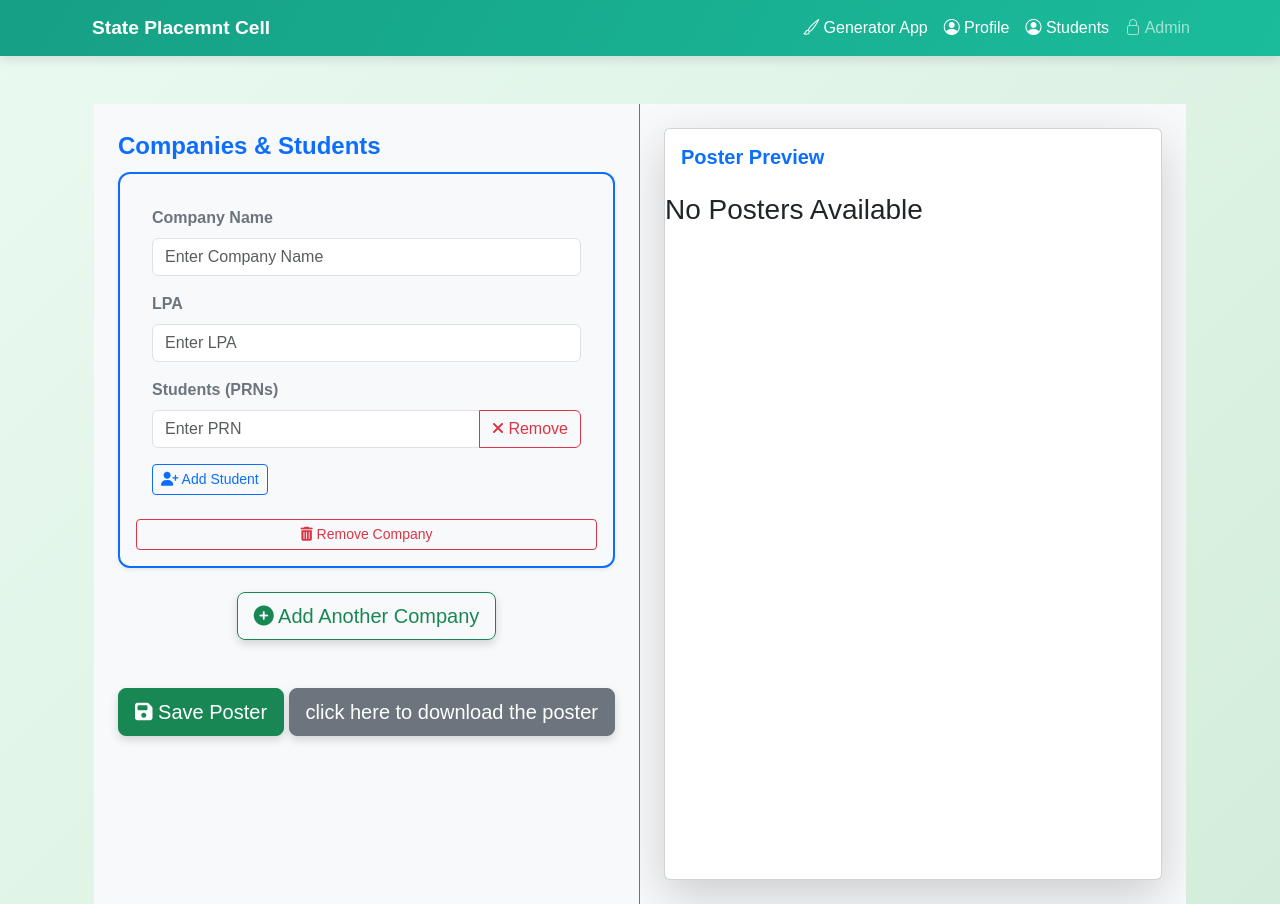
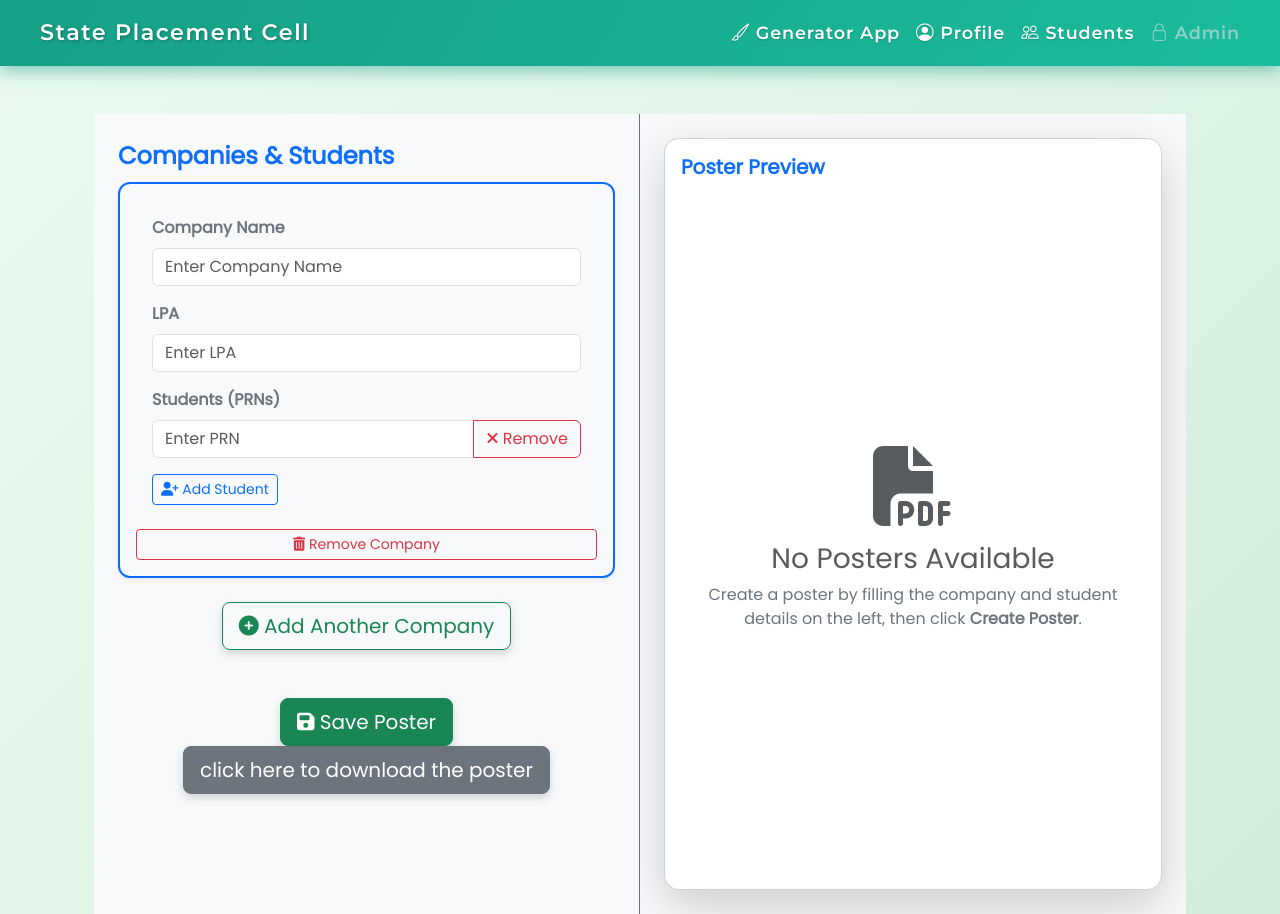
Before and after one commit to coderMohamedAnfas/PlacementPoster, a Django app: page /save/ in a window 1280 px wide. Run offline with Django 4.2, Linux system fonts and the light colour scheme; parts of the project's set-up code (start-up, migrations or seed data) failed here and were passed over; some libraries are stand-ins or nearby versions.

Commit message:
nav bar changed

```diff
--- a/myapp/templates/index.html
+++ b/myapp/templates/index.html
@@ -106,10 +106,15 @@
                         frameborder="0">
                 </iframe>
                 {% else %}
-                 <h3> No Posters Available</h3>
+                <div class="d-flex flex-column justify-content-center align-items-center flex-grow-1 text-center p-4">
+                    <i class="fas fa-file-pdf fa-5x text-muted mb-3"></i>
+                    <h3 class="text-muted">No Posters Available</h3>
+                    <p class="text-secondary">Create a poster by filling the company and student details on the left, then click <strong>Create Poster</strong>.</p>
+                </div>
+                {% endif %}
             </div>
         </div>
-    {% endif %}
+
     </div>
 </div>
 {% endif %}
--- a/myapp/templates/page.html
+++ b/myapp/templates/page.html
@@ -2,24 +2,29 @@
 <html lang="en">
 
 <head>
-    <meta charset="UTF-8">
-    <meta name="viewport" content="width=device-width, initial-scale=1.0">
+    <meta charset="UTF-8" />
+    <meta name="viewport" content="width=device-width, initial-scale=1" />
     <title>User Dashboard</title>
-    <link href="https://cdn.jsdelivr.net/npm/bootstrap@5.3.0-alpha3/dist/css/bootstrap.min.css" rel="stylesheet">
-    <link href="https://cdn.jsdelivr.net/npm/bootstrap-icons/font/bootstrap-icons.css" rel="stylesheet">
+    <link href="https://cdn.jsdelivr.net/npm/bootstrap@5.3.0-alpha3/dist/css/bootstrap.min.css" rel="stylesheet" />
+    <link href="https://cdn.jsdelivr.net/npm/bootstrap-icons/font/bootstrap-icons.css" rel="stylesheet" />
     <script src="https://kit.fontawesome.com/a076d05399.js" crossorigin="anonymous"></script>
 
     <!-- 🌿 Cropper.js CSS -->
-    <link rel="stylesheet" href="https://cdnjs.cloudflare.com/ajax/libs/cropperjs/1.5.12/cropper.min.css">
+    <link rel="stylesheet" href="https://cdnjs.cloudflare.com/ajax/libs/cropperjs/1.5.12/cropper.min.css" />
     <script src="https://cdnjs.cloudflare.com/ajax/libs/cropperjs/1.5.12/cropper.min.js"></script>
+
+    <!-- Google Fonts: Poppins + Montserrat for headings -->
+    <link href="https://fonts.googleapis.com/css2?family=Montserrat:wght@600&family=Poppins&display=swap" rel="stylesheet" />
 
     <style>
         /* 🌿 Smooth Sliding Page Transition */
         body {
             background: linear-gradient(135deg, #eafaf1, #d4edda);
             font-family: 'Poppins', sans-serif;
-            color: #333;
+            color: #2c3e50;
             animation: slideIn 0.5s ease-in-out;
+            min-height: 100vh;
+            margin: 0;
         }
 
         @keyframes slideIn {
@@ -27,6 +32,7 @@
                 opacity: 0;
                 transform: translateY(10px);
             }
+
             to {
                 opacity: 1;
                 transform: translateY(0);
@@ -36,45 +42,56 @@
         /* 🌿 Navbar Styling */
         .navbar {
             background: linear-gradient(120deg, #16a085, #1abc9c);
-            padding: 8px 15px;
-            box-shadow: 0 4px 10px rgba(0, 0, 0, 0.1);
+            padding: 10px 20px;
+            box-shadow: 0 5px 15px rgba(22, 160, 133, 0.5);
+            font-family: 'Montserrat', sans-serif;
         }
 
         /* 🌿 Left-aligned College Name */
         .navbar-brand {
-            font-size: 1.2rem;
-            font-weight: bold;
+            font-size: 1.4rem;
+            font-weight: 700;
             color: white !important;
-            margin-left: 10px;
+            margin-left: 0;
+            padding-left: 0.5rem;
+            letter-spacing: 1.5px;
+            text-shadow: 1px 1px 3px rgba(0, 0, 0, 0.3);
         }
 
         /* 🌿 Navbar Links */
         .nav-link {
-            font-size: 1rem;
-            font-weight: 500;
+            font-size: 1.1rem;
+            font-weight: 600;
             color: white !important;
-            padding: 8px 14px;
-            border-radius: 10px;
-            transition: transform 0.3s ease-in-out, background 0.3s;
+            padding: 10px 18px;
+            border-radius: 12px;
+            transition: transform 0.3s ease-in-out, background 0.3s, box-shadow 0.3s;
+            letter-spacing: 0.05em;
+            text-shadow: 0 1px 2px rgba(0, 0, 0, 0.2);
         }
 
         .nav-link:hover {
-            background: rgba(255, 255, 255, 0.2);
+            background: rgba(255, 255, 255, 0.25);
             transform: translateX(5px);
+            box-shadow: 0 8px 15px rgba(26, 188, 156, 0.4);
+            color: #fff !important;
         }
 
         /* 🌿 Active Page Highlight */
         .nav-item .active {
-            background: rgba(255, 255, 255, 0.2);
-            font-weight: bold;
-            border-radius: 12px;
-            box-shadow: 0 4px 8px rgba(255, 255, 255, 0.2);
+            background: rgba(255, 255, 255, 0.3);
+            font-weight: 700;
+            border-radius: 14px;
+            box-shadow: 0 6px 12px rgba(255, 255, 255, 0.35);
         }
 
         /* 🌿 Disabled Admin Button */
         .nav-link.disabled {
             opacity: 0.6;
             cursor: not-allowed;
+            color: #e0e0e0 !important;
+            text-shadow: none;
+            transition: none;
         }
 
         /* 🌿 Reduce Modal Size */
@@ -97,7 +114,8 @@
             height: auto;
             display: block;
             margin: auto;
-            border-radius: 10px;
+            border-radius: 12px;
+            box-shadow: 0 4px 12px rgba(0, 0, 0, 0.15);
         }
 
         /* 🌿 Smooth Fade-In Effect */
@@ -109,9 +127,73 @@
             from {
                 opacity: 0;
             }
+
             to {
                 opacity: 1;
             }
+        }
+
+        /* 🌿 Content Styling */
+        .container.mt-5 {
+            max-width: 1140px;
+        }
+
+        .card {
+            border-radius: 15px;
+            box-shadow: 0 6px 18px rgba(0, 0, 0, 0.08);
+            transition: transform 0.3s ease, box-shadow 0.3s ease;
+        }
+
+        .card:hover {
+            transform: translateY(-8px);
+            box-shadow: 0 14px 30px rgba(0, 0, 0, 0.15);
+        }
+
+        .card-title {
+            font-family: 'Montserrat', sans-serif;
+            font-weight: 700;
+            color: #117a65;
+            letter-spacing: 0.03em;
+        }
+
+        .card-text {
+            color: #34495e;
+            font-size: 0.95rem;
+            min-height: 3rem;
+        }
+
+        .btn-primary {
+            background: #16a085;
+            border: none;
+            font-weight: 600;
+            letter-spacing: 0.05em;
+            transition: background 0.3s ease;
+            box-shadow: 0 5px 12px rgba(22, 160, 133, 0.4);
+        }
+
+        .btn-primary:hover {
+            background: #138d75;
+            box-shadow: 0 7px 16px rgba(19, 141, 117, 0.6);
+        }
+
+        /* 🌿 No Posters Placeholder */
+        .no-posters {
+            background: #f0f9f5;
+            border: 2px dashed #16a085;
+            color: #16a085;
+            padding: 50px;
+            border-radius: 18px;
+            box-shadow: 0 8px 20px rgba(22, 160, 133, 0.15);
+            transition: box-shadow 0.4s ease;
+        }
+
+        .no-posters:hover {
+            box-shadow: 0 12px 28px rgba(22, 160, 133, 0.3);
+        }
+
+        .no-posters i {
+            font-size: 4rem;
+            margin-bottom: 20px;
         }
 
         /* 🌿 Responsive Navbar */
@@ -119,6 +201,12 @@
             .nav-link {
                 text-align: center;
                 display: block;
+                padding: 12px 0;
+            }
+
+            .navbar-brand {
+                padding-left: 0.75rem;
+                font-size: 1.3rem;
             }
         }
     </style>
@@ -128,8 +216,8 @@
 
     <!-- 🌿 Navbar -->
     <nav class="navbar navbar-expand-lg navbar-dark sticky-top">
-        <div class="container">
-            <a class="navbar-brand" href="/"> State Placemnt Cell</a>
+        <div class="container-fluid">
+            <a class="navbar-brand" href="/">State Placement Cell</a>
             <button class="navbar-toggler" type="button" data-bs-toggle="collapse" data-bs-target="#navbarNav"
                 aria-controls="navbarNav" aria-expanded="false" aria-label="Toggle navigation">
                 <span class="navbar-toggler-icon"></span>
@@ -137,7 +225,8 @@
             <div class="collapse navbar-collapse justify-content-end" id="navbarNav">
                 <ul class="navbar-nav">
                     <li class="nav-item">
-                        <a class="nav-link {% if request.path == '/generate-poster/' %}active{% endif %}" href="{% url 'index' %}">
+                        <a class="nav-link {% if request.path == '/generate-poster/' %}active{% endif %}"
+                            href="{% url 'index' %}">
                             <i class="bi bi-brush"></i> Generator App
                         </a>
                     </li>
@@ -146,9 +235,9 @@
                             <i class="bi bi-person-circle"></i> Profile
                         </a>
                     </li>
-                     <li class="nav-item">
+                    <li class="nav-item">
                         <a class="nav-link {% if request.path == '/students/' %}active{% endif %}" href="{% url 'student_list' %}">
-                            <i class="bi bi-person-circle"></i> Students
+                            <i class="bi bi-people"></i> Students
                         </a>
                     </li>
                     <li class="nav-item">
@@ -176,6 +265,33 @@
     <!-- 🌿 Content Section -->
     <div class="container mt-5 fade-in">
         {% block content %}
+        {% if posters %}
+        <div class="row g-4">
+            {% for poster in posters %}
+            <div class="col-md-4">
+                <!-- Example Poster Card -->
+                <div class="card shadow-sm h-100">
+                    <img src="{{ poster.image_url }}" class="card-img-top" alt="Poster Image" />
+                    <div class="card-body">
+                        <h5 class="card-title">{{ poster.title }}</h5>
+                        <p class="card-text text-truncate">{{ poster.description }}</p>
+                        <a href="{% url 'poster_detail' poster.id %}" class="btn btn-primary btn-sm">View Details</a>
+                    </div>
+                </div>
+            </div>
+            {% endfor %}
+        </div>
+        {% else %}
+        <div class="text-center my-5 p-5 no-posters">
+            <i class="bi bi-file-earmark-plus"></i>
+            <h3 class="mb-3">No Posters Found</h3>
+            <p class="lead">
+                You haven’t created any posters yet. Click the
+                <a href="{% url 'index' %}" class="text-decoration-none fw-semibold text-success">Generator App</a> to get
+                started!
+            </p>
+        </div>
+        {% endif %}
         {% endblock %}
     </div>
 
```
Also changed, not shown: myapp/templates/profile.html (+28 -23 lines), db.sqlite3.
